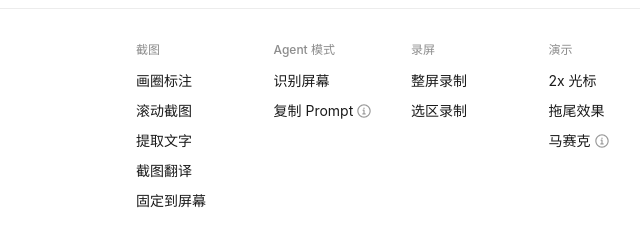
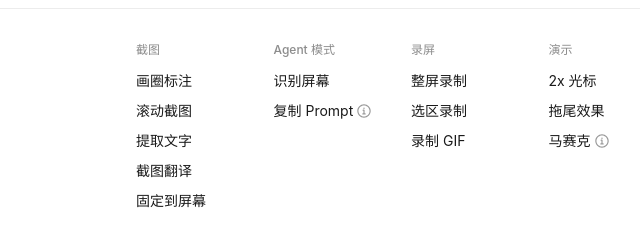
Before and after one commit to bingbingmoment/lasso, a plain HTML site: page buy.html in a window 1280 px wide. Shown: the part 1891-2124 px from the top of the page, 516-1156 px from the left. Drawn offline with Linux system fonts and the light colour scheme; no server answers.

Commit message:
fix(website): list GIF recording in footer

```diff
--- a/buy.html
+++ b/buy.html
@@ -359,7 +359,7 @@
       <div class="fcols">
         <div class="fcol"><h4>截图</h4><ul><li>画圈标注</li><li>滚动截图</li><li>提取文字</li><li>截图翻译</li><li>固定到屏幕</li></ul></div>
         <div class="fcol"><h4>Agent 模式</h4><ul><li>识别屏幕</li><li><span class="tip" tabindex="0">复制 Prompt<svg viewBox="0 0 14 14" aria-hidden="true"><path fill="#000" fill-opacity=".4" d="M7 0.291667C10.7049 0.291667 13.7083 3.29509 13.7083 7C13.7083 10.7049 10.7049 13.7083 7 13.7083C3.29509 13.7083 0.291667 10.7049 0.291667 7C0.291667 3.29509 3.29509 0.291667 7 0.291667ZM7 1.45833C3.93942 1.45833 1.45833 3.93942 1.45833 7C1.45833 10.0606 3.93942 12.5417 7 12.5417C10.0606 12.5417 12.5417 10.0606 12.5417 7C12.5417 3.93942 10.0606 1.45833 7 1.45833ZM7 5.54167C7.32217 5.54167 7.58333 5.80283 7.58333 6.125V9.33333H8.16667C8.48883 9.33333 8.75 9.5945 8.75 9.91667C8.75 10.2388 8.48883 10.5 8.16667 10.5H5.83333C5.51117 10.5 5.25 10.2388 5.25 9.91667C5.25 9.5945 5.51117 9.33333 5.83333 9.33333H6.41667V6.70833H6.125C5.80283 6.70833 5.54167 6.44717 5.54167 6.125C5.54167 5.80283 5.80283 5.54167 6.125 5.54167H7ZM7 3.5C7.40271 3.5 7.72917 3.82646 7.72917 4.22917C7.72917 4.63187 7.40271 4.95833 7 4.95833C6.59729 4.95833 6.27083 4.63187 6.27083 4.22917C6.27083 3.82646 6.59729 3.5 7 3.5Z"/></svg><span class="bub" role="tooltip">Tips：按 ⇧⌘V 粘贴可附带截图哦</span></span></li></ul></div>
-        <div class="fcol"><h4>录屏</h4><ul><li>整屏录制</li><li>选区录制</li></ul></div>
+        <div class="fcol"><h4>录屏</h4><ul><li>整屏录制</li><li>选区录制</li><li>录制 GIF</li></ul></div>
         <div class="fcol"><h4>演示</h4><ul><li>2x 光标</li><li>拖尾效果</li><li><span class="tip tip-wrap tip-r" tabindex="0">马赛克<svg viewBox="0 0 14 14" aria-hidden="true"><path fill="#000" fill-opacity=".4" d="M7 0.291667C10.7049 0.291667 13.7083 3.29509 13.7083 7C13.7083 10.7049 10.7049 13.7083 7 13.7083C3.29509 13.7083 0.291667 10.7049 0.291667 7C0.291667 3.29509 3.29509 0.291667 7 0.291667ZM7 1.45833C3.93942 1.45833 1.45833 3.93942 1.45833 7C1.45833 10.0606 3.93942 12.5417 7 12.5417C10.0606 12.5417 12.5417 10.0606 12.5417 7C12.5417 3.93942 10.0606 1.45833 7 1.45833ZM7 5.54167C7.32217 5.54167 7.58333 5.80283 7.58333 6.125V9.33333H8.16667C8.48883 9.33333 8.75 9.5945 8.75 9.91667C8.75 10.2388 8.48883 10.5 8.16667 10.5H5.83333C5.51117 10.5 5.25 10.2388 5.25 9.91667C5.25 9.5945 5.51117 9.33333 5.83333 9.33333H6.41667V6.70833H6.125C5.80283 6.70833 5.54167 6.44717 5.54167 6.125C5.54167 5.80283 5.80283 5.54167 6.125 5.54167H7ZM7 3.5C7.40271 3.5 7.72917 3.82646 7.72917 4.22917C7.72917 4.63187 7.40271 4.95833 7 4.95833C6.59729 4.95833 6.27083 4.63187 6.27083 4.22917C6.27083 3.82646 6.59729 3.5 7 3.5Z"/></svg><span class="bub" role="tooltip">打码遮住隐私信息，可以和标注、录屏叠加使用；截图或结束录屏后自动清除</span></span></li></ul></div>
       </div>
       <div class="copy">© 2026 Lassomark  ·  画个圈，就标注。人和 AI 都能用<span class="legal"><a href="privacy.html">隐私政策</a><a href="terms.html">服务条款</a><a href="refund.html">退款政策</a><a href="mailto:bingbingmoment@qq.com">bingbingmoment@qq.com</a></span></div>
```
Also changed, not shown: changelog.html (+1 -1 lines), index.html (+1 -1 lines), privacy.html (+1 -1 lines), refund.html (+1 -1 lines), terms.html (+1 -1 lines).
